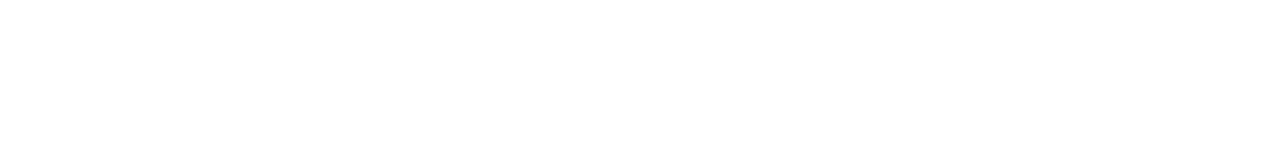
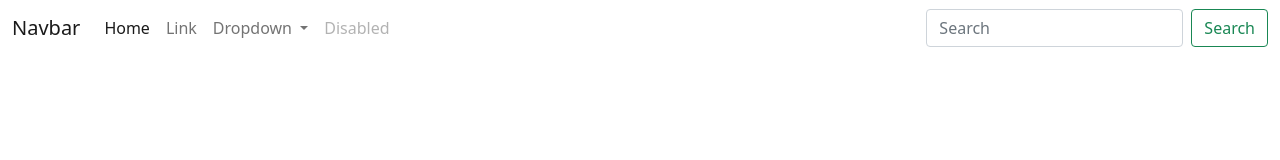
Before and after one commit to danielogasawara/foconaverdade, a plain HTML site: page index.html in a window 1280 px wide. Drawn offline with nearby package versions, Linux system fonts and the light colour scheme.

Commit message:
Add index and css

```diff
--- /dev/null
+++ b/css/style.css
@@ -0,0 +1,13 @@
+@charset "UTF-8";
+
+:root {
+    --cor-principal: #003748;
+    --cor-branco: #fff;
+
+}
+/* body {
+
+} */
+#barraNavegação {
+    background-color: var(--cor-principal);
+}
--- a/index.html
+++ b/index.html
@@ -5,8 +5,59 @@
     <meta http-equiv="X-UA-Compatible" content="IE=edge">
     <meta name="viewport" content="width=device-width, initial-scale=1.0">
     <title>Foco na Verdade</title>
+    <!-- CSS Bootstrap -->
+    <link href="https://cdn.jsdelivr.net/npm/bootstrap@5.0.2/dist/css/bootstrap.min.css" rel="stylesheet" integrity="sha384-EVSTQN3/azprG1Anm3QDgpJLIm9Nao0Yz1ztcQTwFspd3yD65VohhpuuCOmLASjC" crossorigin="anonymous">
+    <!-- Icons Bootstrap -->
+    <link rel="stylesheet" href="https://cdn.jsdelivr.net/npm/bootstrap-icons@1.8.1/font/bootstrap-icons.css">
+    <!-- Fonts Google -->
+    <link rel="preconnect" href="https://fonts.googleapis.com">
+    <link rel="preconnect" href="https://fonts.gstatic.com" crossorigin>
+    <link href="https://fonts.googleapis.com/css2?family=Poppins:ital,wght@0,100;0,200;0,300;0,400;0,500;0,600;0,700;0,800;0,900;1,100;1,200;1,300;1,400;1,500;1,600;1,700;1,800;1,900&display=swap" rel="stylesheet">
+    <!-- CSS do Site -->
+    <link rel="stylesheet" href="css/style.css">
 </head>
 <body>
-
+    <header>
+        <nav class="navbar navbar-expand-lg navbar-light">
+            <div class="container-fluid">
+                <a class="navbar-brand" href="#">Navbar</a>
+                <button class="navbar-toggler" type="button" data-bs-toggle="collapse" data-bs-target="#navbarSupportedContent" aria-controls="navbarSupportedContent" aria-expanded="false" aria-label="Toggle navigation">
+                  <span class="navbar-toggler-icon"></span>
+                </button>
+                <div class="collapse navbar-collapse" id="navbarSupportedContent">
+                  <ul class="navbar-nav me-auto mb-2 mb-lg-0">
+                    <li class="nav-item">
+                      <a class="nav-link active" aria-current="page" href="#">Home</a>
+                    </li>
+                    <li class="nav-item">
+                      <a class="nav-link" href="#">Link</a>
+                    </li>
+                    <li class="nav-item dropdown">
+                      <a class="nav-link dropdown-toggle" href="#" id="navbarDropdown" role="button" data-bs-toggle="dropdown" aria-expanded="false">
+                        Dropdown
+                      </a>
+                      <ul class="dropdown-menu" aria-labelledby="navbarDropdown">
+                        <li><a class="dropdown-item" href="#">Action</a></li>
+                        <li><a class="dropdown-item" href="#">Another action</a></li>
+                        <li><hr class="dropdown-divider"></li>
+                        <li><a class="dropdown-item" href="#">Something else here</a></li>
+                      </ul>
+                    </li>
+                    <li class="nav-item">
+                      <a class="nav-link disabled" href="#" tabindex="-1" aria-disabled="true">Disabled</a>
+                    </li>
+                  </ul>
+                  <form class="d-flex">
+                    <input class="form-control me-2" type="search" placeholder="Search" aria-label="Search">
+                    <button class="btn btn-outline-success" type="submit">Search</button>
+                  </form>
+                </div>
+              </div>
+        </nav>
+    </header>
+    <main></main>
+    <footer></footer>
+    <!-- Javascript Bootstrap -->
+    <script src="https://cdn.jsdelivr.net/npm/bootstrap@5.0.2/dist/js/bootstrap.bundle.min.js" integrity="sha384-MrcW6ZMFYlzcLA8Nl+NtUVF0sA7MsXsP1UyJoMp4YLEuNSfAP+JcXn/tWtIaxVXM" crossorigin="anonymous"></script>
 </body>
 </html>
```
